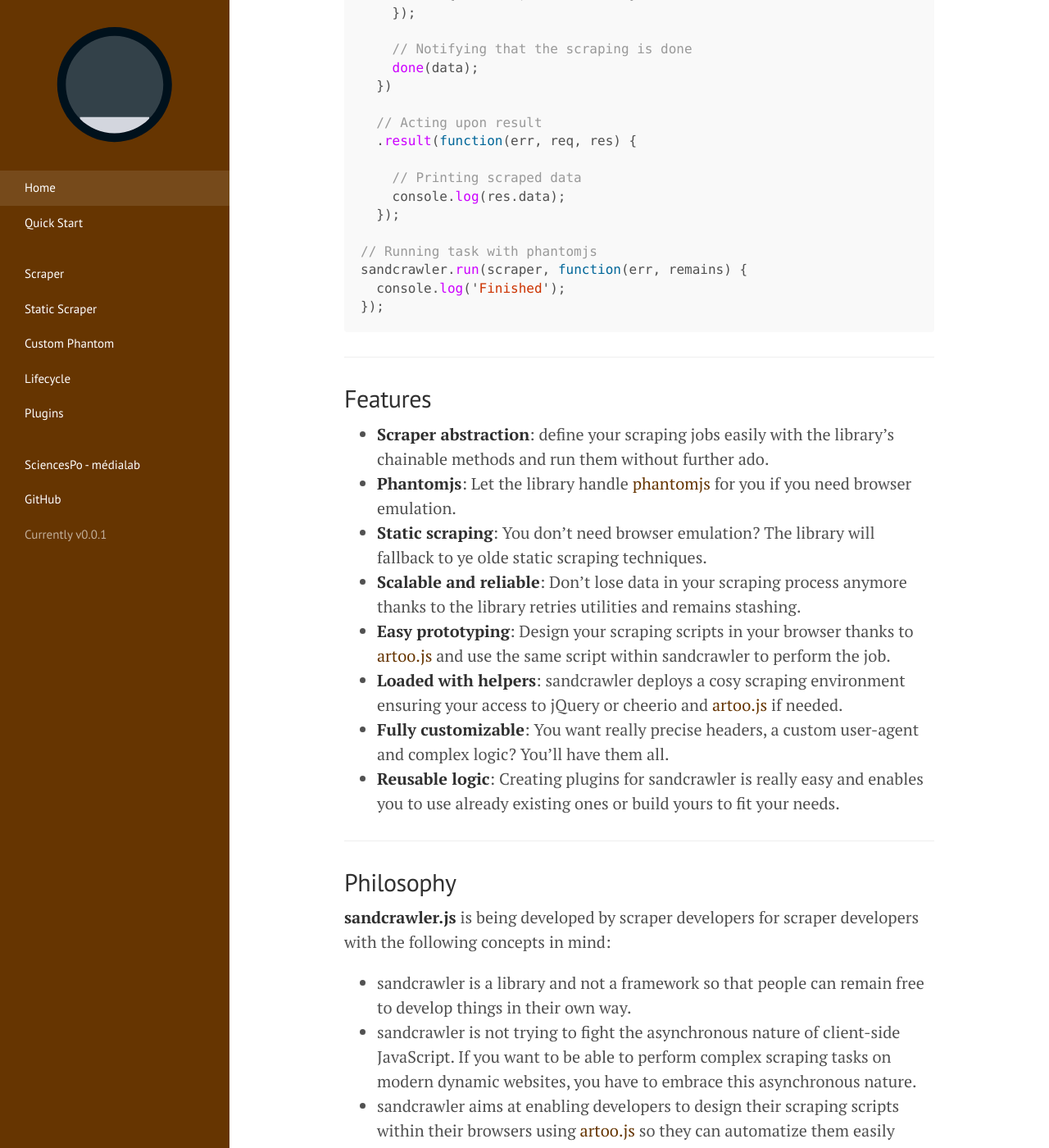
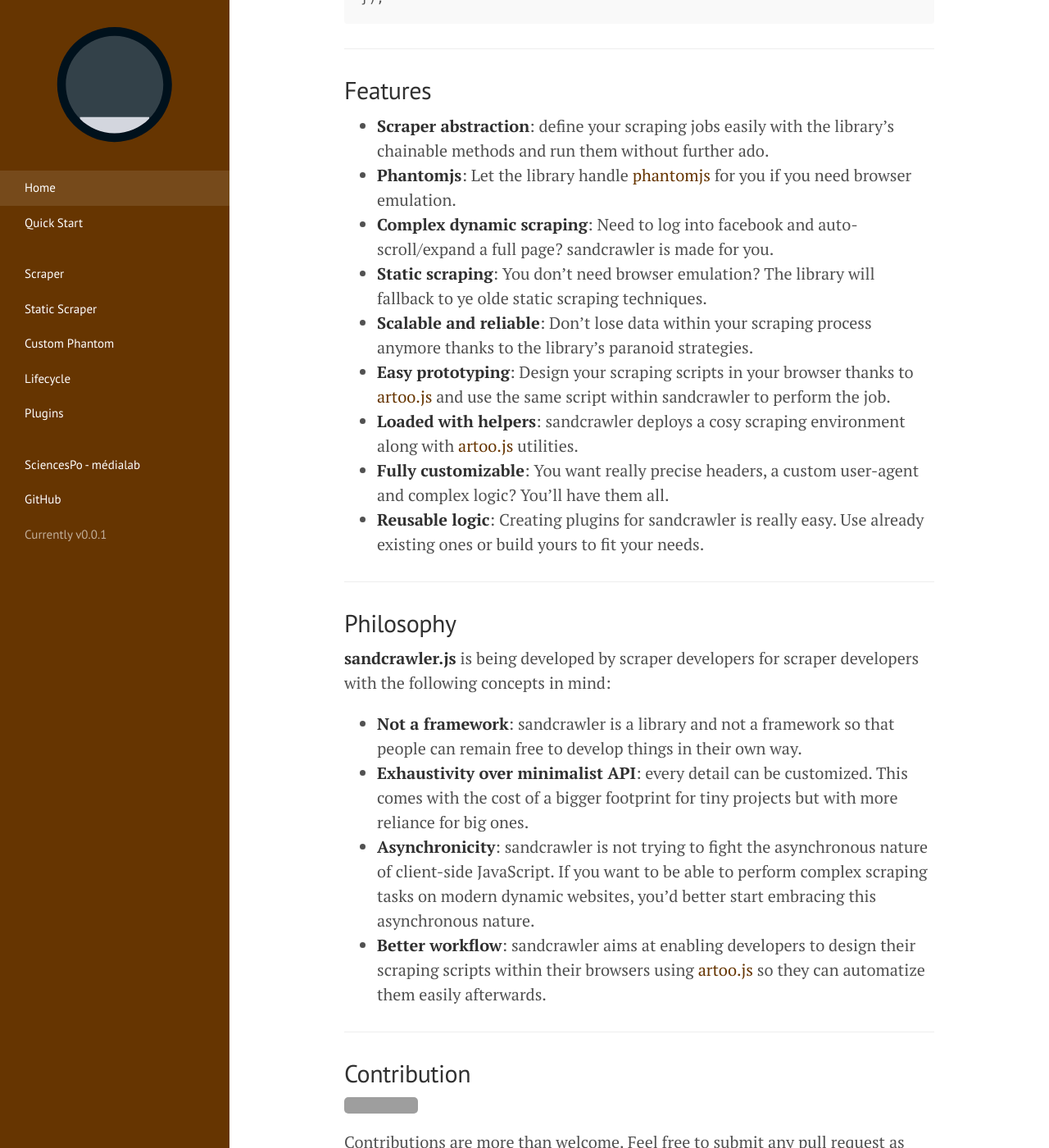
Before and after one commit to medialab/sandcrawler, a Jekyll site: the page built from index.md, in a window 1280 px wide and 1400 px high, scrolled down 1363 px. Shown: the whole window at 82% size. Built offline with Jekyll 4.4.1, drawn with Linux system fonts in a browser that asks for light colours; Markdown is read by kramdown in place of the engine named in the settings; some of the changed text lies outside the part shown; grey boxes are pictures that could not be loaded.

Commit message:
WIP quickstart

````diff
--- a/index.md
+++ b/index.md
@@ -19,6 +19,8 @@
 
 **sandcrawler.js** is a node library aiming at providing developers with concise but exhaustive tools to scrape the web.
 
+---
+
 ## Installation
 
 You can install the latest version of **sandcrawler.js** with npm (note that it will install phantomjs for you thanks to this [package](https://www.npmjs.com/package/phantomjs)):
@@ -35,40 +37,20 @@
 
 ---
 
-## Bootcamp
+## Usage
 
-Now that you have installed **sandcrawler.js** let's scrape the famous *Hacker News*:
+To start using the library, head towards the [Quick Start]({{ site.baseurl/quick_start }}) section for a fast tutorial and you'll soon be able to design the code presented below.
 
 ```js
 var sandcrawler = require('sandcrawler');
 
-// Defining our scraping task
 var scraper = sandcrawler.scraper()
-
-  // Hitting Hacker News' url
   .url('https://news.ycombinator.com/')
-
-  // Running the following client-side script on the page
-  .jawascript(function(done) {
-
-    // Using artoo.js to gather data
-    var data = $('td.title:has(a):not(:last)').scrape({
-      title: {sel: 'a'},
-      url: {sel: 'a', attr: 'href'}
-    });
-
-    // Notifying that the scraping is done
-    done(data);
-  })
-
-  // Acting upon result
+  .script('./retrieve-post.js')
   .result(function(err, req, res) {
-
-    // Printing scraped data
     console.log(res.data);
   });
 
-// Running task with phantomjs
 sandcrawler.run(scraper, function(err, remains) {
   console.log('Finished');
 });
@@ -80,12 +62,13 @@
 
 * **Scraper abstraction**: define your scraping jobs easily with the library's chainable methods and run them without further ado.
 * **Phantomjs**: Let the library handle [phantomjs](http://phantomjs.org/) for you if you need browser emulation.
+* **Complex dynamic scraping**: Need to log into facebook and auto-scroll/expand a full page? sandcrawler is made for you.
 * **Static scraping**: You don't need browser emulation? The library will fallback to ye olde static scraping techniques.
-* **Scalable and reliable**: Don't lose data in your scraping process anymore thanks to the library retries utilities and remains stashing.
+* **Scalable and reliable**: Don't lose data within your scraping process anymore thanks to the library's paranoid strategies.
 * **Easy prototyping**: Design your scraping scripts in your browser thanks to [artoo.js](http://medialab.github.io/artoo/) and use the same script within sandcrawler to perform the job.
-* **Loaded with helpers**: sandcrawler deploys a cosy scraping environment ensuring your access to jQuery or cheerio and [artoo.js](http://medialab.github.io/artoo/) if needed.
+* **Loaded with helpers**: sandcrawler deploys a cosy scraping environment along with [artoo.js](http://medialab.github.io/artoo/) utilities.
 * **Fully customizable**: You want really precise headers, a custom user-agent and complex logic? You'll have them all.
-* **Reusable logic**: Creating plugins for sandcrawler is really easy and enables you to use already existing ones or build yours to fit your needs.
+* **Reusable logic**: Creating plugins for sandcrawler is really easy. Use already existing ones or build yours to fit your needs.
 
 ---
 
@@ -93,9 +76,10 @@
 
 **sandcrawler.js** is being developed by scraper developers for scraper developers with the following concepts in mind:
 
-* sandcrawler is a library and not a framework so that people can remain free to develop things in their own way.
-* sandcrawler is not trying to fight the asynchronous nature of client-side JavaScript. If you want to be able to perform complex scraping tasks on modern dynamic websites, you have to embrace this asynchronous nature.
-* sandcrawler aims at enabling developers to design their scraping scripts within their browsers using [artoo.js](http://medialab.github.io/artoo/) so they can automatize them easily afterwards.
+* **Not a framework**: sandcrawler is a library and not a framework so that people can remain free to develop things in their own way.
+* **Exhaustivity over minimalist API**: every detail can be customized. This comes with the cost of a bigger footprint for tiny projects but with more reliance for big ones.
+* **Asynchronicity**: sandcrawler is not trying to fight the asynchronous nature of client-side JavaScript. If you want to be able to perform complex scraping tasks on modern dynamic websites, you'd better start embracing this asynchronous nature.
+* **Better workflow**: sandcrawler aims at enabling developers to design their scraping scripts within their browsers using [artoo.js](http://medialab.github.io/artoo/) so they can automatize them easily afterwards.
 
 ---
 
````
Also changed, not shown: quick_start.md (added, +199 -0 lines).
